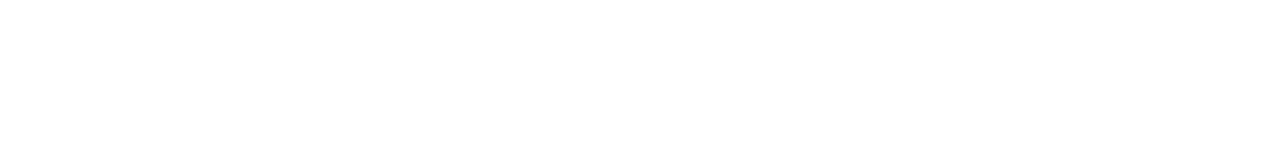
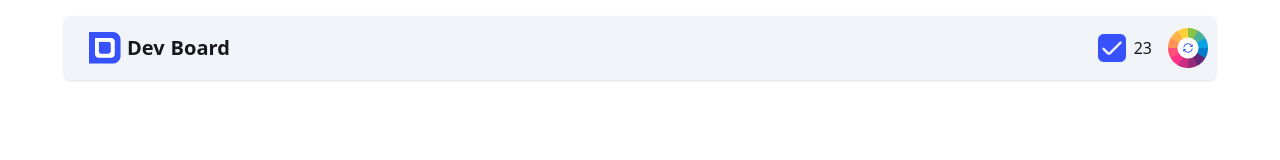
Before and after one commit to Shahriar-Utchas/A05-Dev-Board, a plain HTML site: page index.html in a window 1280 px wide. Drawn offline with nearby package versions, Linux system fonts and the light colour scheme.

Commit message:
Navbar added

```diff
--- a/index.html
+++ b/index.html
@@ -1,9 +1,39 @@
 <!DOCTYPE html>
-<html lang="en">
+<html lang="en" data-theme="light">
   <head>
     <meta charset="UTF-8" />
     <meta name="viewport" content="width=device-width, initial-scale=1.0" />
     <title>Dev Board</title>
+    <link rel="icon" href="assets/logo.png" type="image/png" />
+    <link
+      href="https://cdn.jsdelivr.net/npm/daisyui@5.0.0-beta.9/daisyui.css"
+      rel="stylesheet"
+      type="text/css"
+    />
+    <script src="https://cdn.jsdelivr.net/npm/@tailwindcss/browser@4"></script>
   </head>
-  <body></body>
+  <body>
+    <!-- Navbar -->
+    <section class="navbar p-4 px-16">
+      <div class="navbar bg-slate-100 rounded-md shadow-sm">
+        <div class="flex-1">
+          <a class="btn btn-ghost text-xl">
+            <img class="w-8" src="assets/logo.png" alt="logo" srcset="" />
+            Dev<span class="font-bold">Board</span>
+          </a>
+        </div>
+        <div class="flex justify-center items-center gap-4">
+          <div class="flex items-center gap-2">
+            <img src="assets/checkbox.png" alt="checkbox" srcset="" />
+            <span>23</span>
+          </div>
+          <button class="cursor-pointer">
+            <img src="assets/theme-btn.png" alt="theme" srcset="" />
+          </button>
+        </div>
+      </div>
+    </section>
+    <!-- Main -->
+
+  </body>
 </html>
```
